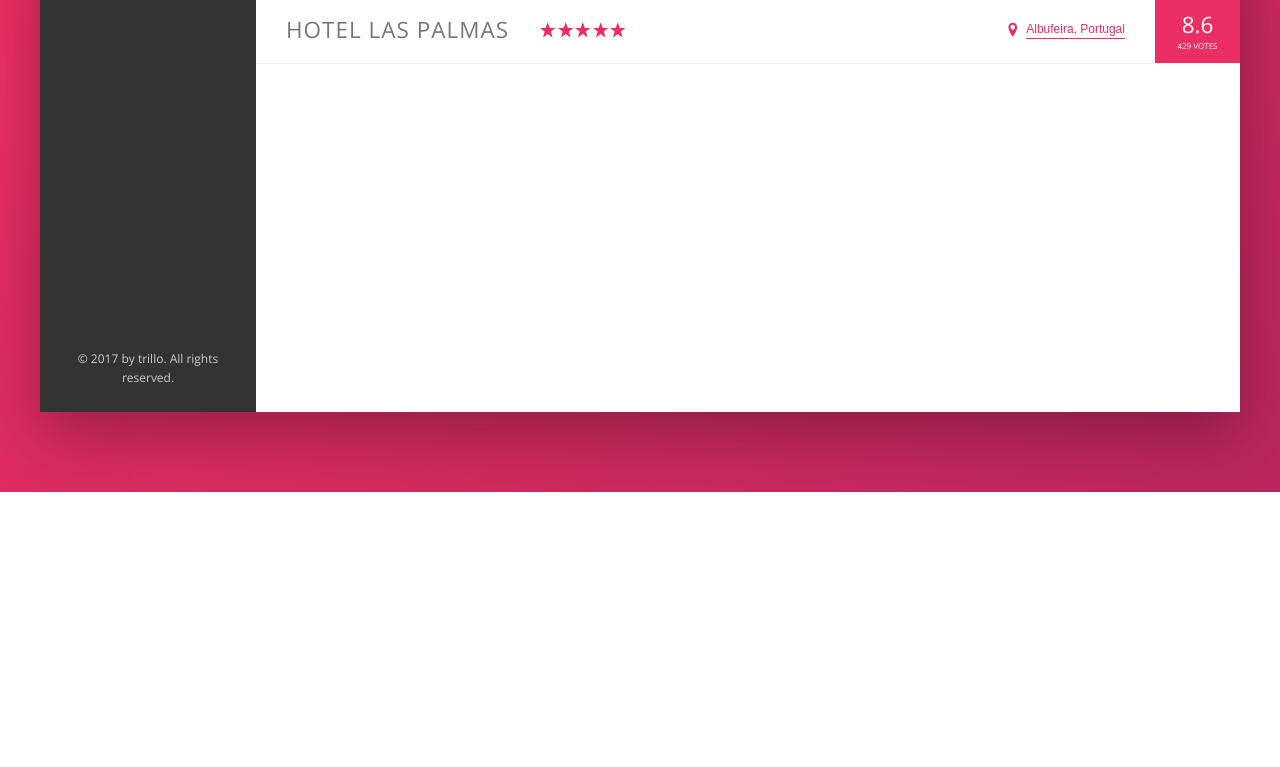
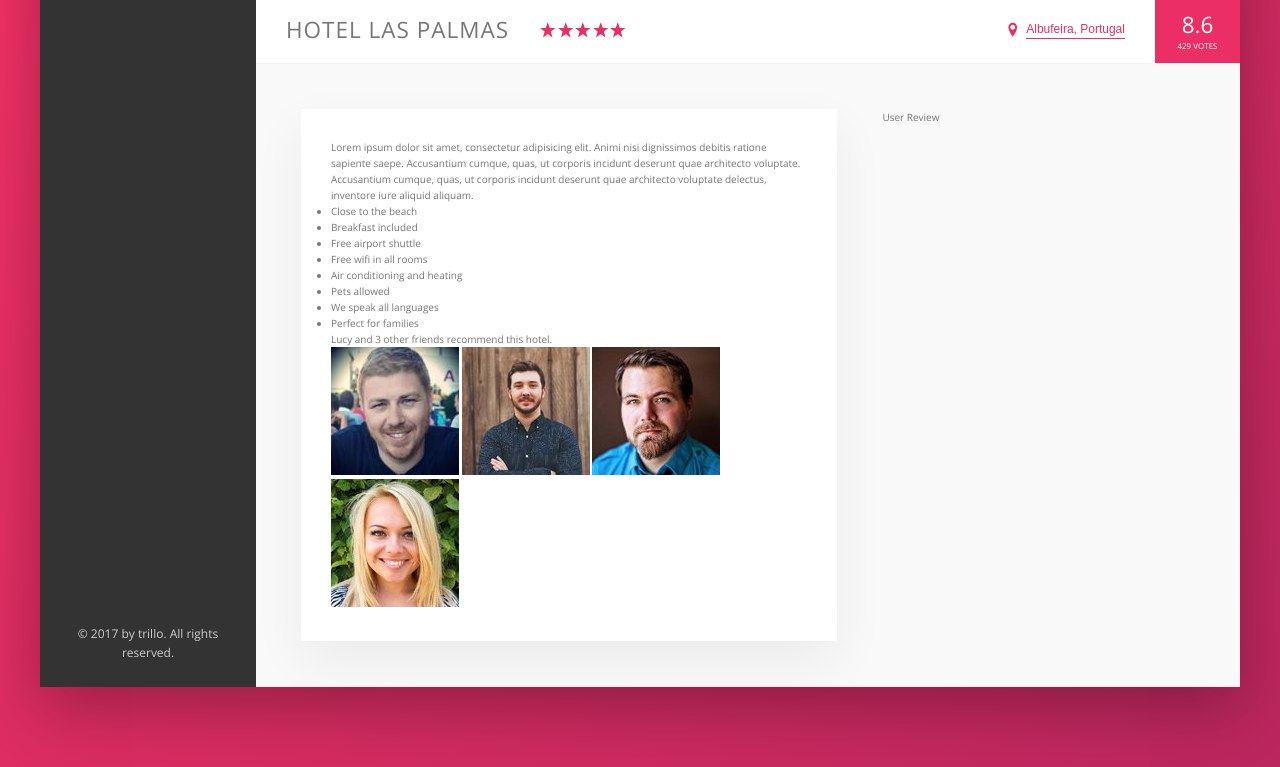
Before and after one commit to Tmoyni/Trillo, a website: page index.html in a window 1280 px wide. Shown: the part 538-1305 px from the top of the page. Before the commit the page ends 1030 px from the top, so only its background shows below. Drawn offline with nearby package versions, Linux system fonts and the light colour scheme.

Commit message:
started setting up hotel details section

```diff
--- a/index.html
+++ b/index.html
@@ -133,6 +133,39 @@
                             <div class="overview__rating-count">429 votes</div>
                         </div>
                     </div>
+
+                    <div class="detail">
+                        <div class="description">
+                            <p class="paragraph">
+                                Lorem ipsum dolor sit amet, consectetur adipisicing elit. Animi nisi dignissimos debitis ratione sapiente saepe. Accusantium cumque, quas, ut corporis incidunt deserunt quae architecto voluptate.
+                            </p>
+                            <p class="paragraph">
+                                Accusantium cumque, quas, ut corporis incidunt deserunt quae architecto voluptate delectus, inventore iure aliquid aliquam.
+                            </p>
+                            <ul class="list">
+                                <li class="list__item">Close to the beach</li>
+                                <li class="list__item">Breakfast included</li>
+                                <li class="list__item">Free airport shuttle</li>
+                                <li class="list__item">Free wifi in all rooms</li>
+                                <li class="list__item">Air conditioning and heating</li>
+                                <li class="list__item">Pets allowed</li>
+                                <li class="list__item">We speak all languages</li>
+                                <li class="list__item">Perfect for families</li>
+                            </ul>
+                            <div class="recommend">
+                                <p class="recommend__count">Lucy and 3 other friends recommend this hotel.</p>
+                                <div class="recommend__friends">
+                                    <img src="img/user-3.jpg" alt="Friend 1" class="recommend__photo">
+                                    <img src="img/user-4.jpg" alt="Friend 2" class="recommend__photo">
+                                    <img src="img/user-5.jpg" alt="Friend 3" class="recommend__photo">
+                                    <img src="img/user-6.jpg" alt="Friend 4" class="recommend__photo">
+                                </div>
+                            </div>
+                        </div>
+                        <div class="user-reviews">
+                            User Review
+                        </div>
+                    </div>
                 </main>
             </div>
         </div>
--- a/sass/_base.scss
+++ b/sass/_base.scss
@@ -14,6 +14,9 @@
     --color-grey-dark-3: #999;
 
     --shadow-dark: 0 2rem 6rem rgba(0,0,0, .3);
+    --shadow-light: 0 2rem 5rem rgba(0,0,0, .06);
+
+    --line: 1px solid var(--color-grey-light-2)
 }
 
 * {
--- a/sass/_components.scss
+++ b/sass/_components.scss
@@ -209,7 +209,7 @@
 .overview {
     display: flex;
     align-items: center;
-    border-bottom: 1px solid var(--color-grey-light-2);
+    border-bottom: var(--line);
 
 
 
--- a/sass/_layout.scss
+++ b/sass/_layout.scss
@@ -11,7 +11,7 @@
     font-size: 1.4rem;
     height: 7rem;
     background-color: #fff;
-    border-bottom: 1px solid var(--color-grey-light-2);
+    border-bottom: var(--line);
 
     display: flex;
     justify-content: space-between;
@@ -35,8 +35,26 @@
 
 .hotel-view {
     background-color: #fff;
-    height: 80rem;
 
     flex: 1;
 
 }
+
+.detail {
+    display: flex;
+    padding: 4.5rem;
+    background-color: var(--color-grey-light-1);
+    border-bottom: var(--line);
+}
+
+.description {
+    background-color: #fff;
+    box-shadow: var(--shadow-light);
+    padding: 3rem;
+    flex: 0 0 60%;
+    margin-right: 4.5rem;
+}
+
+.user-reviews {
+    flex: 1;
+}
```
Also changed, not shown: css/style.css.
